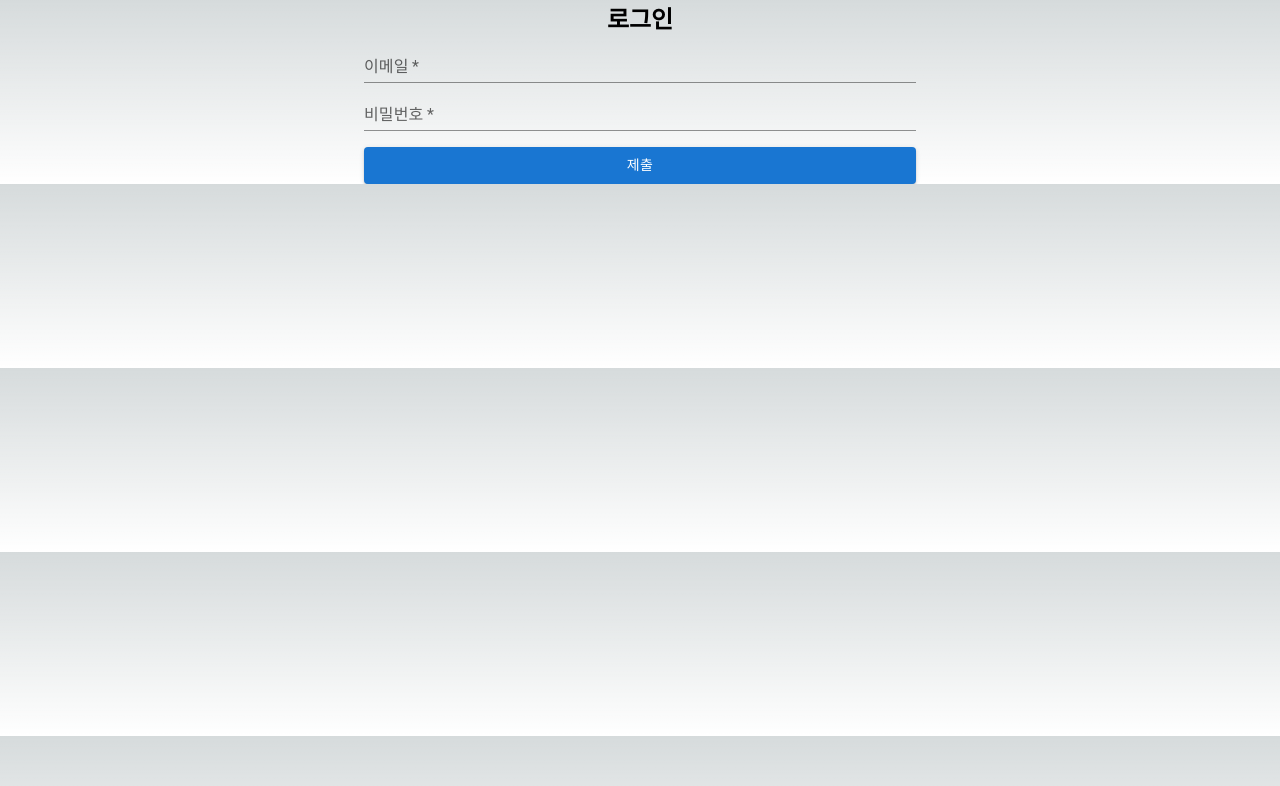
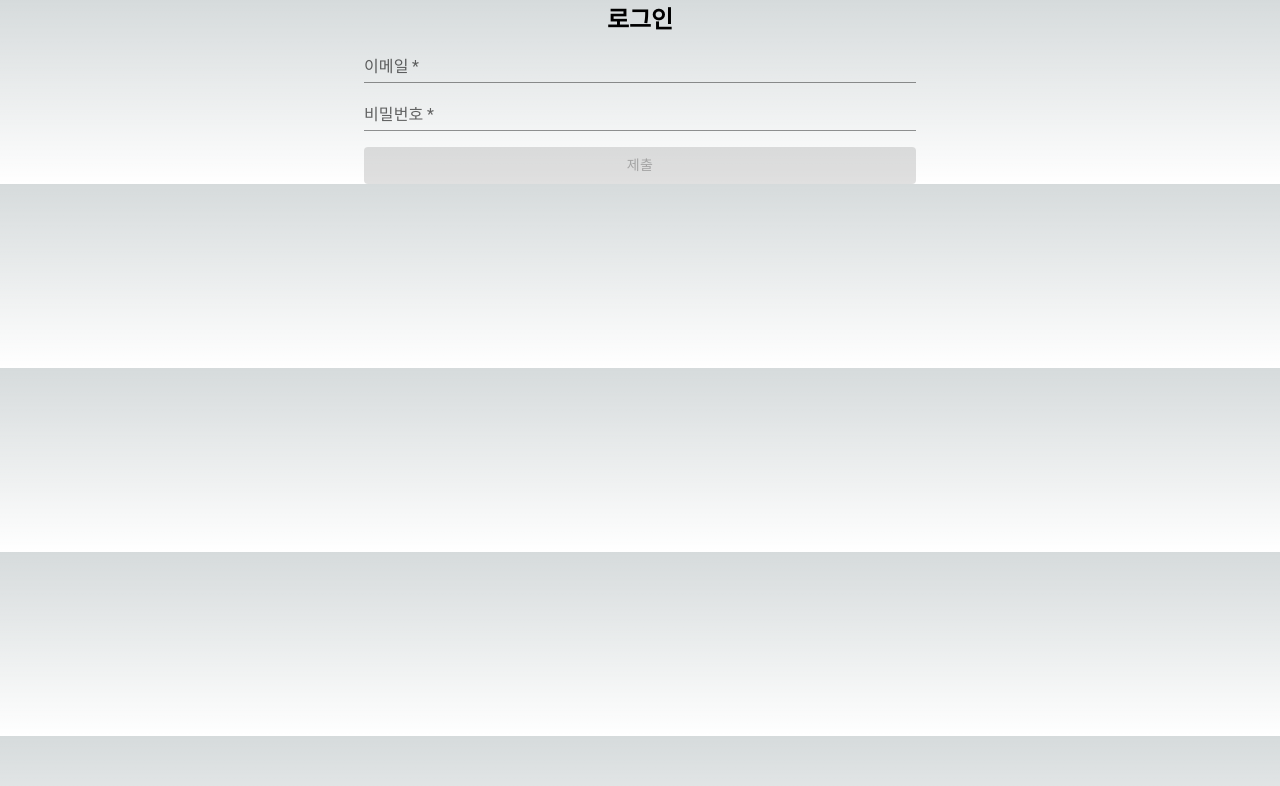
Before and after one commit to HojinAn/wanted-pre-onboarding-challenge-fe-1, a Next.js app: page /auth/login in a window 1280 px wide. Shown: the top 786 px of the page. Built offline with nearby package versions, Linux system fonts and the light colour scheme.

Commit message:
feat(login): 이메일, 비밀번호 유효성 검사 시 버튼 활성화

```diff
--- a/pages/auth/login.tsx
+++ b/pages/auth/login.tsx
@@ -1,13 +1,17 @@
 import { Stack, Button, TextField, Container, Box } from '@mui/material';
-import { useForm } from '@/hooks';
-import { useEffect } from 'react';
+import { useAuth, useForm } from '@/hooks';
+import { useEffect, useState } from 'react';
 
 const Login = () => {
   const { form, onFormChange } = useForm();
+  const { email, password } = form;
+  const { validateEmail, validatePassword } = useAuth();
+
+  const [valid, setValid] = useState(false);
 
   useEffect(() => {
-    console.log(form);
-  });
+    setValid(validateEmail(email) && validatePassword(password));
+  }, [email, password, validateEmail, validatePassword]);
 
   return (
     <Container maxWidth="sm">
@@ -33,7 +37,7 @@ const Login = () => {
           required
           onChange={onFormChange}
         />
-        <Button variant="contained" sx={{ mt: 2 }}>
+        <Button variant="contained" sx={{ mt: 2 }} disabled={!valid}>
           제출
         </Button>
       </Stack>
--- a/src/hooks/useAuth.ts
+++ b/src/hooks/useAuth.ts
@@ -6,4 +6,6 @@ export const useAuth = () => {
   const validatePassword = (password: string) => {
     return password.length >= 8;
   };
+
+  return { validateEmail, validatePassword };
 };
```
